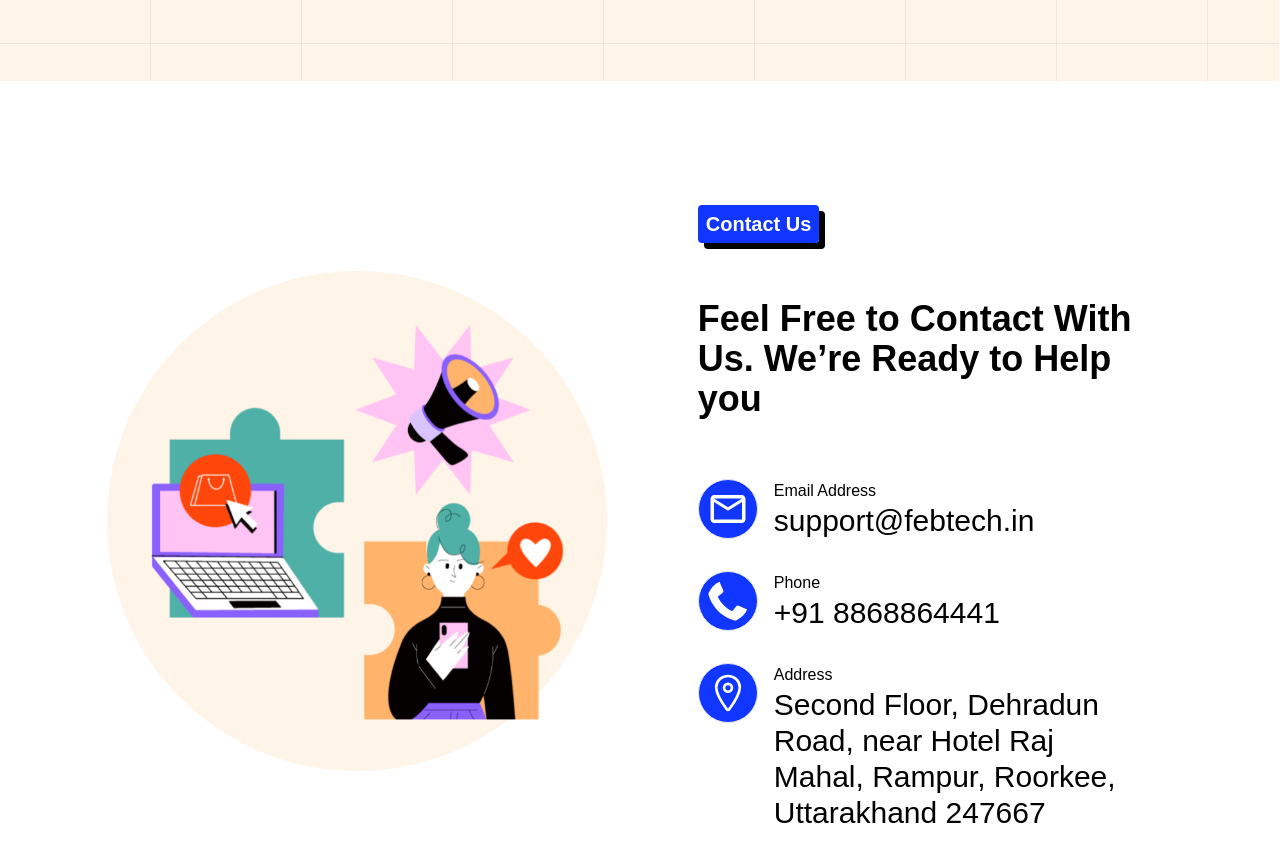
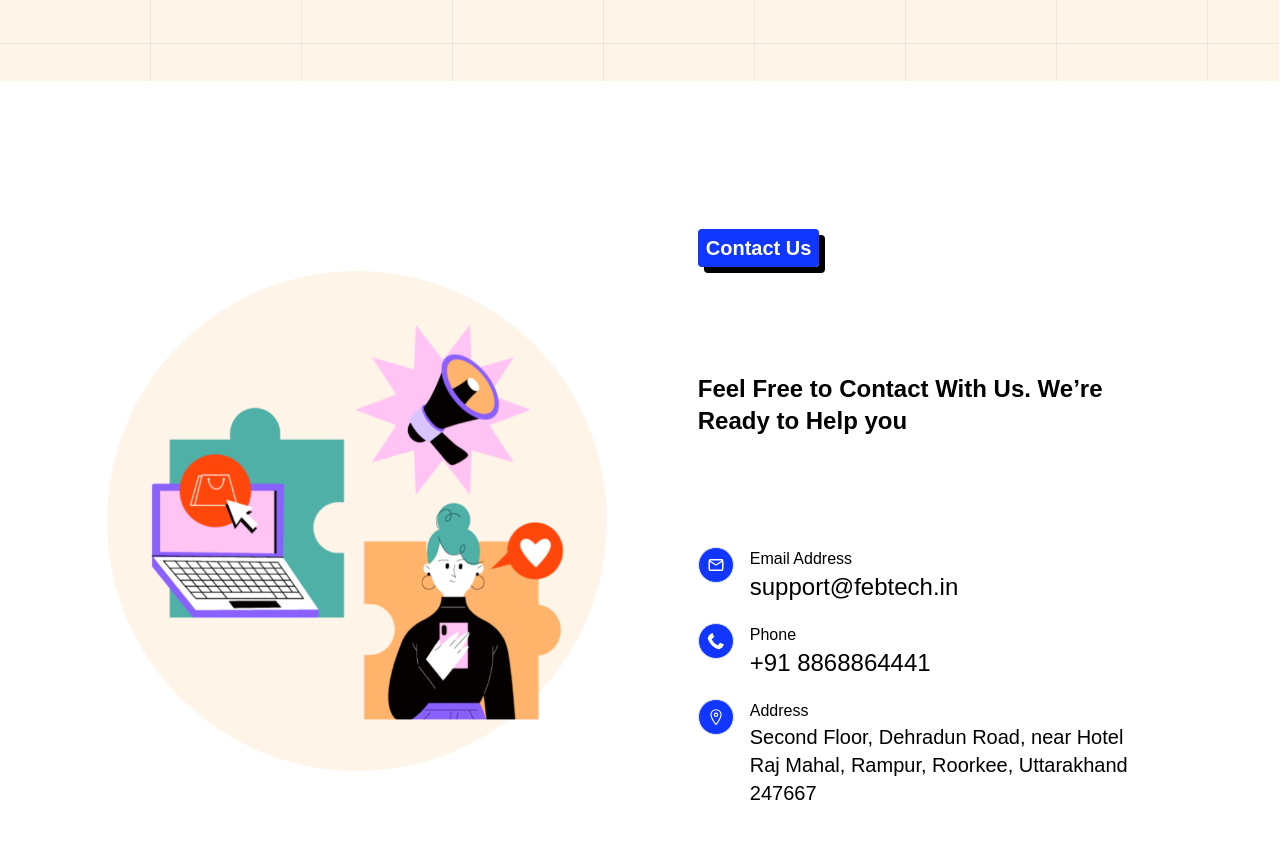
Before and after one commit to goyalvansh4/FebFrontEnd, a React (Vite) app: page /contactUs in a window 1280 px wide. Shown: the part 800-1662 px from the top of the page. Built offline with nearby package versions, Linux system fonts and the light colour scheme.

Commit message:
Update CSS styles for Services and About pages

```diff
--- a/src/components/Header.jsx
+++ b/src/components/Header.jsx
@@ -14,7 +14,7 @@ export const Header = () => {
     <header className="border-b border-gray-700 w-[100%] tracking-wide  z-50">
       <nav className="flex items-center justify-around min-h-[30px] px-4">
         <NavLink
-          href="/"
+          to="/"
           className={`${isMenuOpen ? "hidden" : "block"} w-[10%]`}
         >
           <img src="./logo.png" alt="logo" className="max-w-[80px]" />
@@ -45,7 +45,7 @@ export const Header = () => {
             </svg>
           </button>
           <ul className="flex flex-col lg:flex-row lg:items-center lg:space-x-2 space-y-4 lg:space-y-0">
-            <NavItem to="/" label="Home" handleClose={handleClose} />
+            <NavItem to="/"  label="Home" handleClose={handleClose} />
             <div
               className="relative group"
               onMouseEnter={() => setIsServicesDropdownOpen(true)}
--- a/src/components/Home/Home.css
+++ b/src/components/Home/Home.css
@@ -46,7 +46,7 @@
   animation: spin 2s linear infinite;
 }
 .hconnect .hspinner:first-child:hover .hspinner:first-child{
-  background-color: #e7fbe7;
+  background-color: #070bf4;
 }
 
 
@@ -62,12 +62,18 @@
 .mySwiper{
   margin: 0 !important;
 }
-
+.swiper-pagination-bullet{
+  background: #1135ff27;
+  opacity: 1;
+  width: 10px;
+  height: 10px;
+  border-radius: 50%;
+}
 .swiper-pagination-bullet-active {
-  background: transparent;
+  background: #1136ff;
   padding: 5px;
   border-radius: 50%;
-  border: .2px solid #0105fd;
+  border: .2px solid #fff;
 }
 @keyframes spin {
   0% { transform: rotate(0deg); }
--- a/src/components/NavBar/NavItem.jsx
+++ b/src/components/NavBar/NavItem.jsx
@@ -2,10 +2,14 @@ import React from "react";
 import { NavLink } from "react-router-dom";
 
 const NavItem = ({ to, label, handleClose }) => (
-  <li className="lg:mx-2 text-black my-2 lg:my-0 hover:bg-[#1136ff] hover:text-white rounded-lg">
+  <li className="lg:mx-2 text-black my-2 lg:my-0 rounded-lg">
     <NavLink
       to={to}
-      className="sm:text-lg lg:text-xl px-3 lg:px-4 py-2 block"
+      className={({ isActive }) =>
+        isActive
+          ? "sm:text-lg lg:text-xl px-3 lg:px-4 py-2 block bg-[#1136ff] text-white rounded-lg"
+          : "sm:text-lg lg:text-xl px-3 lg:px-4 py-2 block hover:bg-[#1136ff] hover:text-white rounded-lg"
+      }
       onClick={handleClose}
     >
       {label}
--- a/src/pages/About/AboutCEO.jsx
+++ b/src/pages/About/AboutCEO.jsx
@@ -2,7 +2,7 @@ import React from 'react';
 
 const AboutCEO = () => {
   return (
-    <div className="bg-gray-100 p-8">
+    <div className="bg-gray-100 mt-8 p-8">
       <div className="max-w-4xl mx-auto bg-white rounded-lg shadow-lg p-8">
         <div className="flex items-center space-x-6">
           <div className="w-32 h-32 bg-gray-200 rounded-full overflow-hidden">
--- a/src/pages/About/Acompany.jsx
+++ b/src/pages/About/Acompany.jsx
@@ -7,8 +7,8 @@ const Acompany = () => {
 
               {/* section-2 left part */}
               <div className='lg:w-1/2 w-[98%] flex justify-center items-center'>
-                  <div className='lg:w-5/6 w-[90%] mx-auto py-4 lg:py-0'>
-                      <img src="about-img2.png" alt="about image-2" />
+                  <div className='lg:w-[95%] w-[90%] mx-auto py-4 lg:py-0'>
+                      <img src="gallery1.jpg" alt="about image-2" />
                   </div>
               </div>
 
--- a/src/pages/About/Ateam.jsx
+++ b/src/pages/About/Ateam.jsx
@@ -4,13 +4,13 @@ import Slider from './Slider'
 const Ateam = () => {
   return (
     <>
-     <div className='flex flex-col md:h-screen pt-10 '>
+     <div className='flex flex-col gap-2  pb-5 pt-10 my-5 '>
         <div>
         <div className='flex justify-center pb-8'>
               <span className='text-xl capitalize text-white font-bold bg-[#1136FF] text-center px-2 py-2 a-shadow-sm rounded '>Team Member</span>
             </div>
             <div className='text-center pb-10'>
-            <p className='2xl:text-4xl lg:w-[60%] mx-auto text-2xl leading-loose'>Our passionate professionals are committed to delivering exceptional services to our clients.</p>
+            <p className='2xl:text-4xl lg:w-[60%] mx-auto text-2xl leading-loose font-light'>Our passionate professionals are committed to delivering exceptional services to our clients.</p>
             </div>
 
             <div className='flex justify-center flex-wrap gap-4'>
--- a/src/pages/ContactUs/CbelowHero.jsx
+++ b/src/pages/ContactUs/CbelowHero.jsx
@@ -23,43 +23,43 @@ const CbelowHero = () => {
 
                 {/* section-2 right part */}
 
-                <div className='lg:w-1/2 w-full lg:h-screen flex  flex-col justify-center items-center px-10 gap-6'>
+                <div className='lg:w-1/2 w-full lg:h-screen flex  flex-col justify-center items-center px-10 gap-5'>
 
                     <div className='flex flex-col justify-around gap-4 h-5/6'>
                         <div >
                             <span className='text-xl capitalize text-white font-bold bg-[#1136FF] text-center px-2 py-2 a-shadow-sm rounded '>contact us</span>
                         </div>
                         <div>
-                            <p className='text-2xl md:text-4xl font-semibold'>
+                            <p className='text-xl md:text-2xl font-semibold'>
                             Feel Free to Contact With Us. We’re Ready to Help you</p>
                         </div>
 
-                        <div className='flex flex-col gap-8'>
+                        <div className='flex flex-col gap-5'>
                             <div className='flex gap-4'>
                                 <div >
-                                   <MdOutlineMail className='border rounded-full p-2 text-6xl text-white bg-[#1136FF]'/>
+                                   <MdOutlineMail className='border rounded-full p-2 text-4xl text-white bg-[#1136FF]'/>
                                 </div>
                                 <div>
                                     <p>Email Address</p>
-                                    <a className='text-xl sm:text-3xl' href="support@febtech.in">support@febtech.in </a>
+                                    <a className='text-xl sm:text-2xl' href="support@febtech.in">support@febtech.in </a>
                                 </div>
                             </div>
                             <div className='flex gap-4'>
                                 <div >
-                                   <FaPhoneAlt  className='border rounded-full p-2 text-6xl text-white bg-[#1136FF]'/>
+                                   <FaPhoneAlt  className='border rounded-full p-2 text-4xl text-white bg-[#1136FF]'/>
                                 </div>
                                 <div>
                                     <p>Phone</p>
-                                    <a className='text-xl sm:text-3xl' href="support@febtech.in">+91 8868864441</a>
+                                    <a className='text-xl sm:text-2xl' href="support@febtech.in">+91 8868864441</a>
                                 </div>
                             </div>
                             <div className='flex gap-4'>
                                 <div >
-                                   <IoLocationOutline className='border rounded-full p-2 text-6xl text-white bg-[#1136FF]'/>
+                                   <IoLocationOutline className='border rounded-full p-2 text-4xl text-white bg-[#1136FF]'/>
                                 </div>
                                 <div>
                                     <p>Address</p>
-                                    <a className='text-xl sm:text-3xl' href="https://g.co/kgs/Eg5aXuk" target='blank'>
+                                    <a className='text-md sm:text-xl' href="https://g.co/kgs/Eg5aXuk" target='blank'>
                                     Second Floor, Dehradun Road, near Hotel Raj Mahal, Rampur, Roorkee, Uttarakhand 247667
                                     </a>
                                 </div>
--- a/src/pages/Project/LatestProject.jsx
+++ b/src/pages/Project/LatestProject.jsx
@@ -11,7 +11,7 @@ const LatestProject = () => {
           <div className='text-center px-2'>We’ve Done 2560+ Global Projects Take a <br />
           Looks Work Gallery</div>
           </p>
-          <div className='capitalize text-lg 2xl:text-xl text-center' >Our passionate professionals are committed to delivering exceptional services to our clients.
+          <div className='capitalize text-lg font-medium 2xl:text-xl text-center' >Our passionate professionals are committed to delivering exceptional services to our clients.
           </div>
 
           <ProjectData />
--- a/src/pages/Services/PopularService.jsx
+++ b/src/pages/Services/PopularService.jsx
@@ -71,7 +71,6 @@ const PopularService = () => {
     { icon: <AiFillProduct />, technology: "Product Catalogue Design", para: "Design product catalogs that highlight your offerings.",url:"/serviceform/product-catalogue-design" },
     { icon: <FaBusinessTime />, technology: "Social Media Marketing", para: "Boost your social media presence and engagement.",url:"/serviceform/social-media-marketing" },
     { icon: <SiGoogleads />, technology: "Google Ads", para: "Advertise effectively on Google with our services.",  url:"/serviceform/google-ads" },
-    { icon: <RiLock2Line />, technology: "Legal Services", para: "Comprehensive legal services for your business needs.",url:"/serviceform/legal-services" },
     { icon: <FaTrademark />, technology: "Domestic Trademark", para: "Register and protect your trademark domestically.",url:"/serviceform/domestic-trademark" },
     { icon: <FaTrademark />, technology: "International Trademark", para: "Secure your trademark internationally.",url:"/serviceform/international-trademark" },
   ];
@@ -97,8 +96,8 @@ const PopularService = () => {
         </div>
         <div className='mt-16 flex gap-5 flex-wrap justify-center'>
           {serviceData.map((item, index) => (
-            <div key={index} className='card w-[100%] xl:w-[23%] lg:w-[360px] sm:[360px] bg-white flex flex-col items-center p-4 mb-10 gap-4 a-shadow-slider'>
-              <div className='rounded-full text-6xl p-2 bg-[#1136FF] text-white my-3 a-shadow-sm z-10 '>
+            <div key={index} className='card w-[100%] xl:w-[23%] lg:w-[360px] sm:[360px] bg-white flex flex-col items-center p-4 mb-10 gap-4 hover:shadow-2xl hover:shadow-slate-500 rounded-md'>
+              <div className='service_icon rounded-full text-6xl p-2 bg-[#1136FF] text-white my-3 a-shadow-sm z-10 '>
                 {item.icon}
               </div>
               <p className='text-lg font-semibold z-10 '>{item.technology}</p>
--- a/src/pages/Services/Services.css
+++ b/src/pages/Services/Services.css
@@ -46,3 +46,8 @@
     color: white;
     background-color: white;
   }
+
+  .card:hover .service_icon{
+    color:#1136FF;
+    background-color: white;
+  }
```
Also changed, not shown: src/pages/About/Slider.jsx (+5 -5 lines), public/manager.png.
